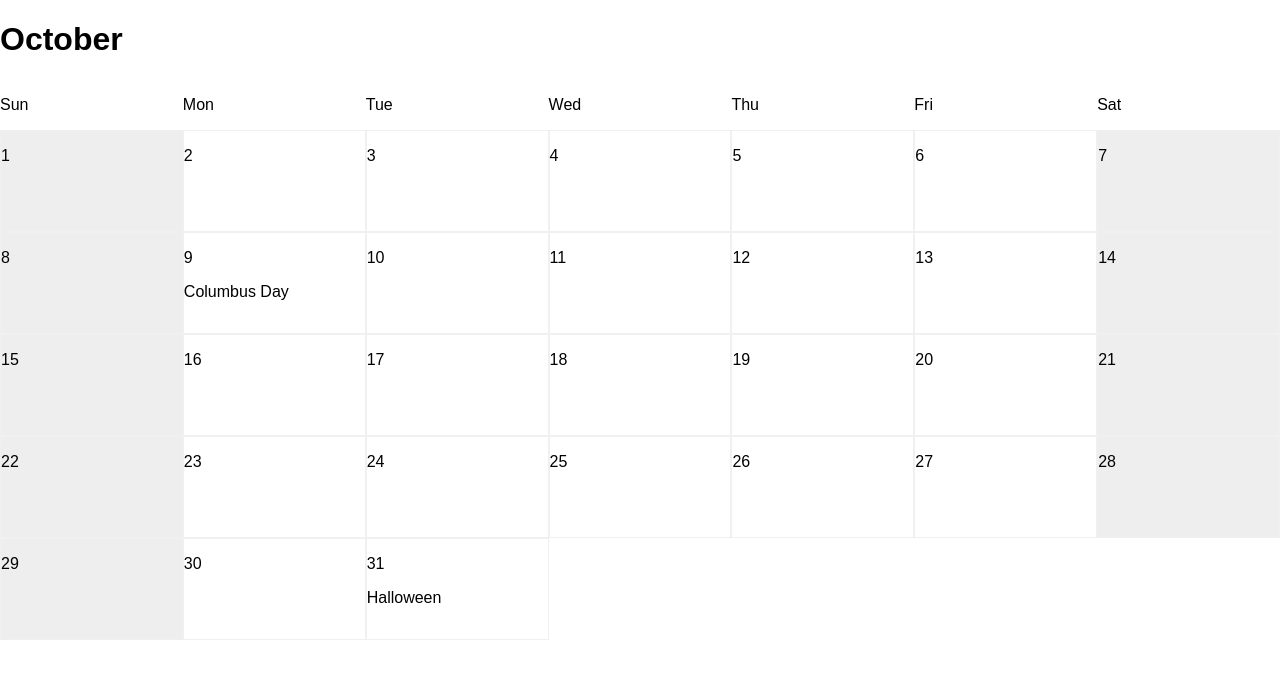
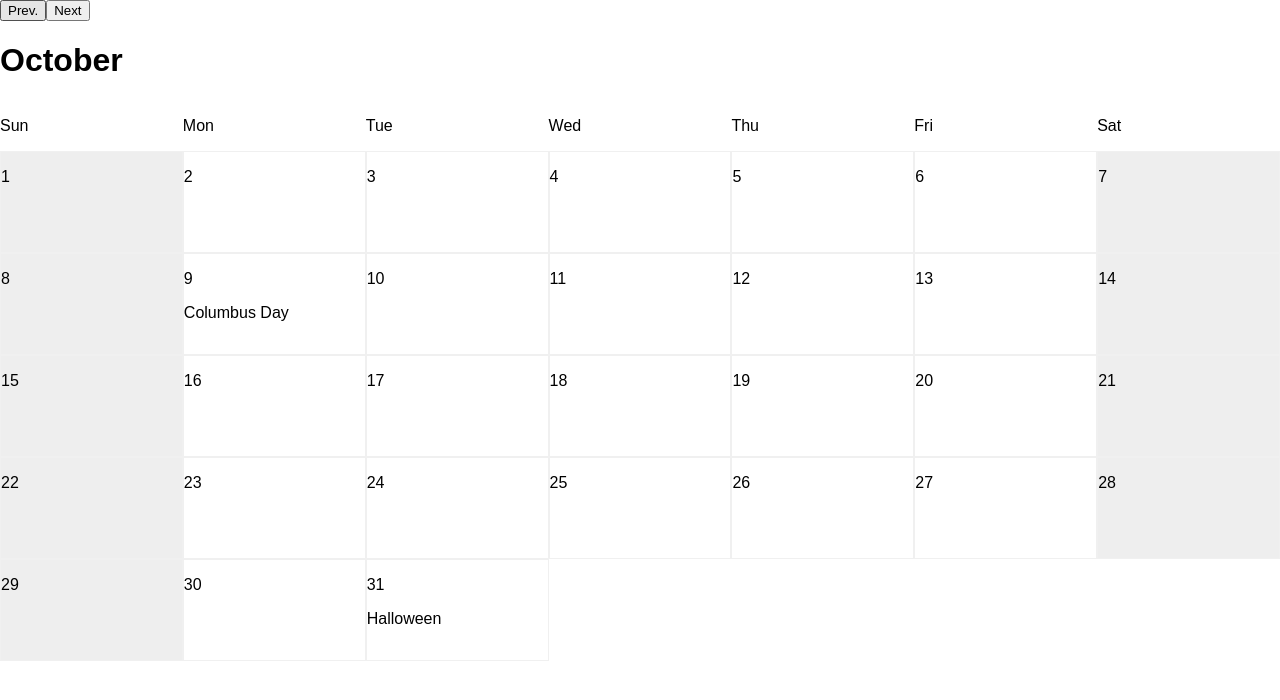
Before and after one commit to jsullivan5/calendar, a React (Create React App) app: page / in a window 1280 px wide. Shown: the top 700 px of the page. Built offline with nearby package versions, Linux system fonts and the light colour scheme.

Commit message:
Add nav with buttons to cycle through months in Header

```diff
--- a/src/components/Header.js
+++ b/src/components/Header.js
@@ -1,13 +1,26 @@
 import React from 'react';
+import PropTypes from 'prop-types';
 import DayHeaders from './DayHeaders';
 
 import './styles/App.css';
 
-const Header = () => (
+const Header = ({ changeMonth }) => (
   <header>
+    <nav className="nav">
+      <button onClick={() => changeMonth('back')}>
+        Prev.
+      </button>
+      <button onClick={() => changeMonth('forward')}>
+        Next
+      </button>
+    </nav>
     <h1>October</h1>
     <DayHeaders />
   </header>
 );
 
+Header.propTypes = {
+  changeMonth: PropTypes.func.isRequired,
+};
+
 export default Header;
```
